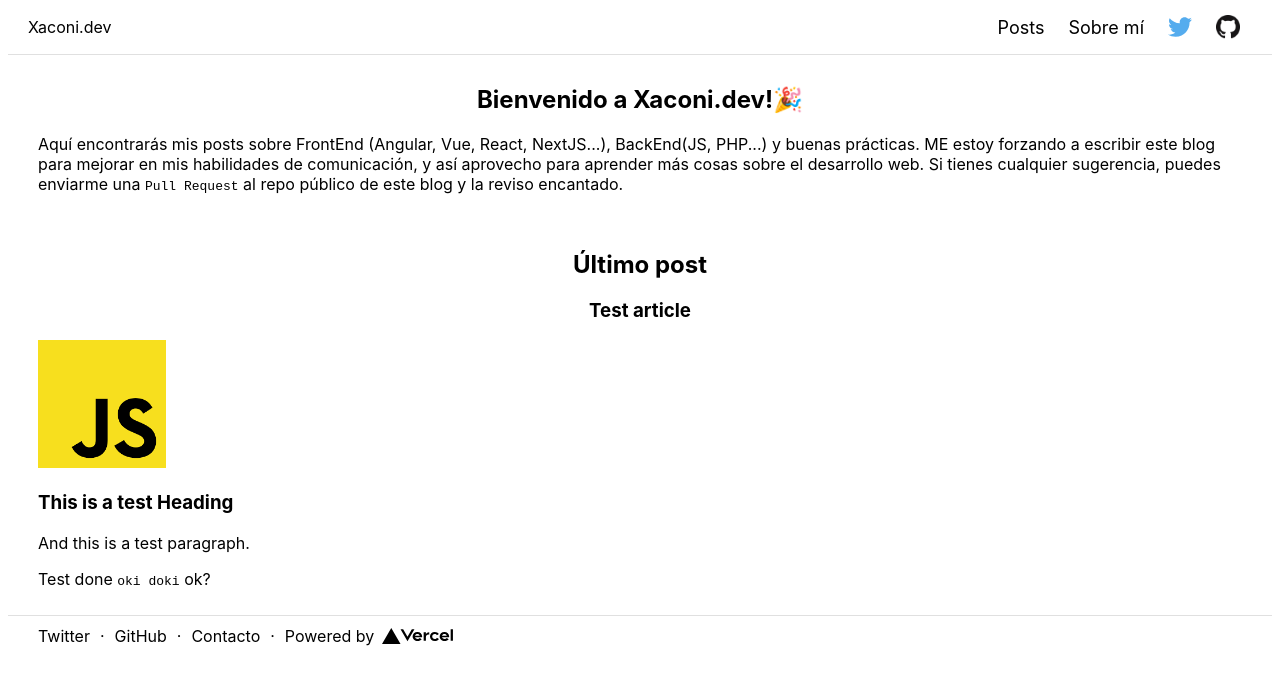
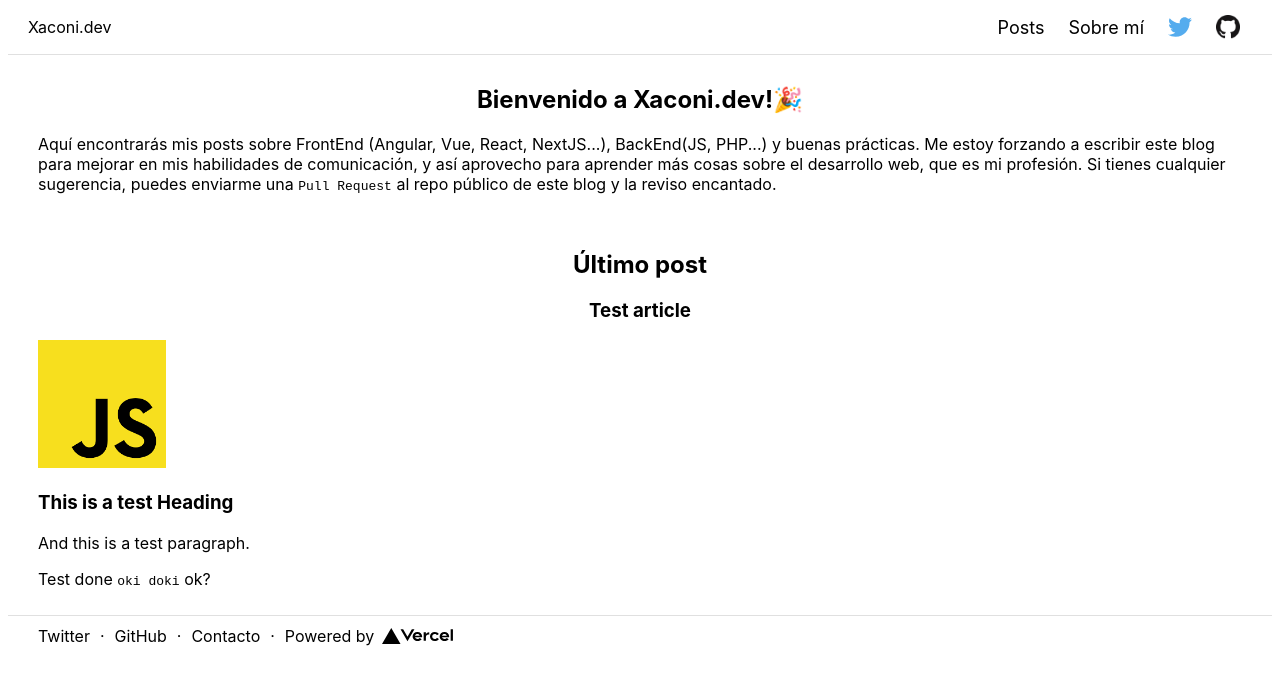
Before and after one commit to Xaconi/xaconi-site, a Next.js app: page / in a window 1280 px wide. Shown: the top 684 px of the page. Built offline with nearby package versions, Linux system fonts and the light colour scheme.

Commit message:
Fixed introduction text typo.

```diff
--- a/pages/index.js
+++ b/pages/index.js
@@ -24,7 +24,7 @@ export default function Home({ markdownContent }) {
 
 			<section className={styles.section}>
 				<h1>Bienvenido a Xaconi.dev!🎉</h1>
-				<p>Aquí encontrarás mis posts sobre FrontEnd (Angular, Vue, React, NextJS...), BackEnd(JS, PHP...) y buenas prácticas. ME estoy forzando a escribir este blog para mejorar en mis habilidades de comunicación, y así aprovecho para aprender más cosas sobre el desarrollo web. Si tienes cualquier sugerencia, puedes enviarme una <code>Pull Request</code> al <a href="" target="_blank">repo público</a> de este blog y la reviso encantado.</p>
+				<p>Aquí encontrarás mis posts sobre FrontEnd (Angular, Vue, React, NextJS...), BackEnd(JS, PHP...) y buenas prácticas. Me estoy forzando a escribir este blog para mejorar en mis habilidades de comunicación, y así aprovecho para aprender más cosas sobre el desarrollo web, que es mi profesión. Si tienes cualquier sugerencia, puedes enviarme una <code>Pull Request</code> al <a href="https://github.com/Xaconi/xaconi-site" target="_blank">repo público</a> de este blog y la reviso encantado.</p>
 			</section>
 
 			<section className={styles.section}>
```
